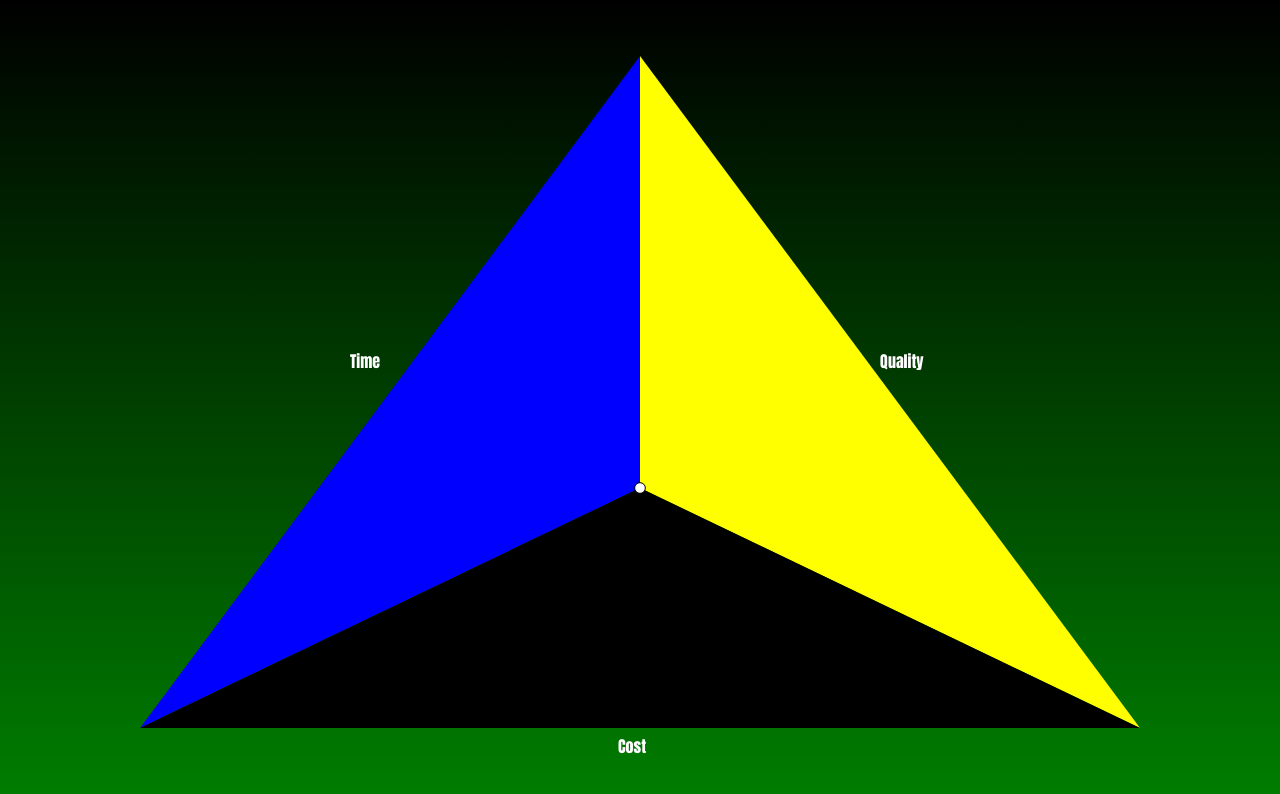
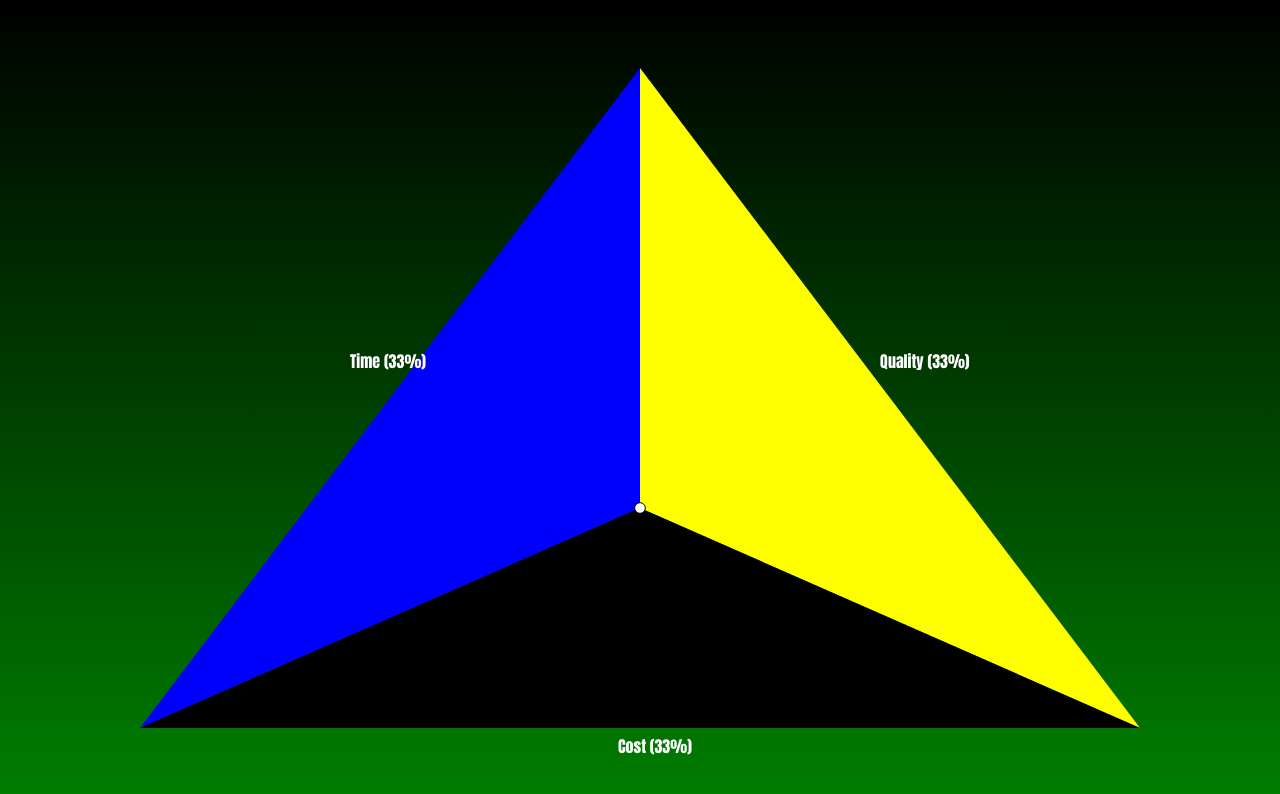
Before and after one commit to laser-brain/triangle-of-truth, a Vue app: page / in a window 1280 px wide. Shown: the top 794 px of the page. Built offline with nearby package versions, Linux system fonts and the light colour scheme.

Commit message:
added state and percentage calculation

```diff
--- a/src/components/DragHandle.vue
+++ b/src/components/DragHandle.vue
@@ -12,6 +12,7 @@
 
 <script>
 import { ref, onMounted } from 'vue';
+import state from '../state';
 
 export default {
   name: 'DragHandle',
@@ -65,7 +66,13 @@ export default {
         coords[0] = `${point.x},${point.y}`;
         triangle.setAttribute('points', coords.join(' '));
       });
+      if (point === undefined) {
+        console.log('undefined');
+      } else {
+        state.moveCenter(point);
+      }
     };
+
     const finishMove = () => {
       drag = false;
     };
--- a/src/components/Triangle.vue
+++ b/src/components/Triangle.vue
@@ -1,20 +1,24 @@
 <template>
   <div class="canvas">
     <svg :width="props.width" :height="props.height">
-      <polygon class="triangle blue" :points="pointsTriangleLeft" />
-      <polygon class="triangle yellow" :points="pointsTriangleRight" />
-      <polygon class="triangle black" :points="pointsTriangleBottom" />
+      <polygon class="triangle tr-time" :points="pointsTriangleLeft" />
+      <polygon class="triangle tr-quality" :points="pointsTriangleRight" />
+      <polygon class="triangle tr-cost" :points="pointsTriangleBottom" />
       <DragHandle :circle="circle" />
-      <text x="210" y="360" fill="white">Time</text>
-      <text x="740" y="360" fill="white">Quality</text>
-      <text x="478" y="745" fill="white">Cost</text>
+      <text id="time-label" x="210" y="360" fill="white">{{ timeLabel }}</text>
+      <text id="quality-label" x="740" y="360" fill="white">
+        {{ qualityLabel }}
+      </text>
+      <text id="cost-label" x="478" y="745" fill="white">{{ costLabel }}</text>
       Sorry, your browser does not support inline SVG.
     </svg>
   </div>
 </template>
 
 <script>
+import { computed } from 'vue';
 import DragHandle from './DragHandle.vue';
+import state from '../state';
 
 export default {
   name: 'Triangle',
@@ -26,14 +30,48 @@ export default {
     width: Number,
   },
   setup(props) {
-    const posCenter = { x: props.width / 2, y: (props.height / 2) * 1.2 };
-    const posTop = { x: props.width / 2, y: (props.height / 20) * 1.2 };
+    const posCenter = { x: props.width / 2, y: (props.height / 2) * 1.25 };
+    console.log(posCenter);
+    const posTop = { x: props.width / 2, y: (props.height / 20) * 1.5 };
     const posLeft = { x: 0, y: props.height - props.height / 10 };
     const posRight = { x: props.width, y: props.height - props.height / 10 };
 
-    const pointsTriangleLeft = `${posCenter.x}, ${posCenter.y} ${posTop.x}, ${posTop.y} ${posLeft.x}, ${posLeft.y}`;
-    const pointsTriangleRight = `${posCenter.x}, ${posCenter.y} ${posTop.x}, ${posTop.y} ${posRight.x}, ${posRight.y}`;
-    const pointsTriangleBottom = `${posCenter.x}, ${posCenter.y} ${posRight.x}, ${posRight.y} ${posLeft.x}, ${posLeft.y}`;
+    state.init(posCenter, posTop, posLeft, posRight);
+
+    const pointsTriangleLeft = computed(
+      () => `${state.state.posCenter.x}, ${state.state.posCenter.y} ${state.state.posTop.x}, ${state.state.posTop.y} ${state.state.posLeft.x}, ${state.state.posLeft.y}`,
+    );
+    const pointsTriangleRight = computed(
+      () => `${state.state.posCenter.x}, ${state.state.posCenter.y} ${state.state.posTop.x}, ${state.state.posTop.y} ${state.state.posRight.x}, ${state.state.posRight.y}`,
+    );
+    const pointsTriangleBottom = computed(
+      () => `${state.state.posCenter.x}, ${state.state.posCenter.y} ${state.state.posRight.x}, ${state.state.posRight.y} ${state.state.posLeft.x}, ${state.state.posLeft.y}`,
+    );
+
+    const calcArea = (p1, p2, p3) => {
+      const tmp = p1.x * (p2.y - p3.y) + p2.x * (p3.y - p1.y) + p3.x * (p1.y - p2.y);
+      return (tmp > 0 ? tmp : tmp * -1) / 2;
+    };
+
+    const timeArea = computed(
+      () => calcArea(state.state.posLeft, state.state.posTop, state.state.posCenter),
+    );
+    const qualityArea = computed(
+      () => calcArea(state.state.posRight, state.state.posTop, state.state.posCenter),
+    );
+    const costArea = computed(
+      () => calcArea(state.state.posRight, state.state.posLeft, state.state.posCenter),
+    );
+
+    const totalArea = computed(() => timeArea.value + costArea.value + qualityArea.value);
+    const calcPercentage = (fraction) => {
+      const percentage = (fraction.value / totalArea.value) * 100;
+      return `${percentage.toFixed(0)}%`;
+    };
+
+    const timeLabel = computed(() => `Time (${calcPercentage(timeArea)})`);
+    const qualityLabel = computed(() => `Quality (${calcPercentage(qualityArea)})`);
+    const costLabel = computed(() => `Cost (${calcPercentage(costArea)})`);
 
     const circle = {
       x: posCenter.x,
@@ -47,6 +85,9 @@ export default {
       pointsTriangleBottom,
       circle,
       props,
+      timeLabel,
+      qualityLabel,
+      costLabel,
     };
   },
 };
@@ -68,13 +109,13 @@ export default {
   polygon {
     stroke-width: 4;
 
-    &.black {
+    &.tr-cost {
       fill: black;
     }
-    &.blue {
+    &.tr-time {
       fill: blue;
     }
-    &.yellow {
+    &.tr-quality {
       fill: yellow;
     }
   }
--- /dev/null
+++ b/src/state.js
@@ -0,0 +1,28 @@
+import {
+  reactive,
+  readonly,
+} from 'vue';
+
+const state = reactive({
+  posCenter: { x: 0, y: 0 },
+  posTop: { x: 0, y: 0 },
+  posLeft: { x: 0, y: 0 },
+  posRight: { x: 0, y: 0 },
+});
+
+const init = (posCenter, posTop, posLeft, posRight) => {
+  state.posCenter = posCenter;
+  state.posTop = posTop;
+  state.posLeft = posLeft;
+  state.posRight = posRight;
+};
+
+const moveCenter = (posCenter) => {
+  state.posCenter = posCenter;
+};
+
+export default {
+  state: readonly(state),
+  init,
+  moveCenter,
+};
```
